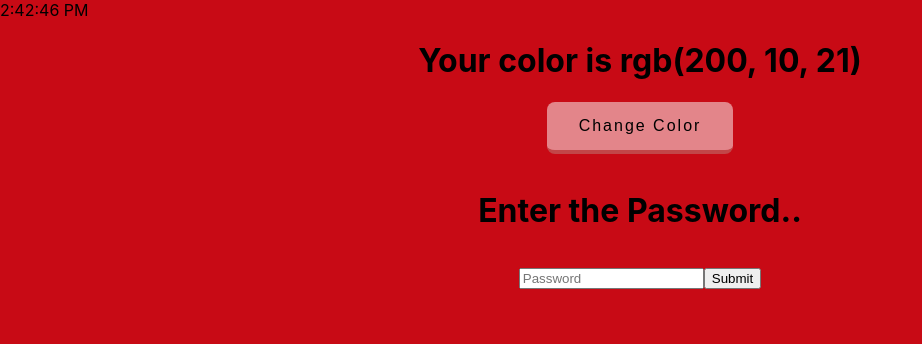
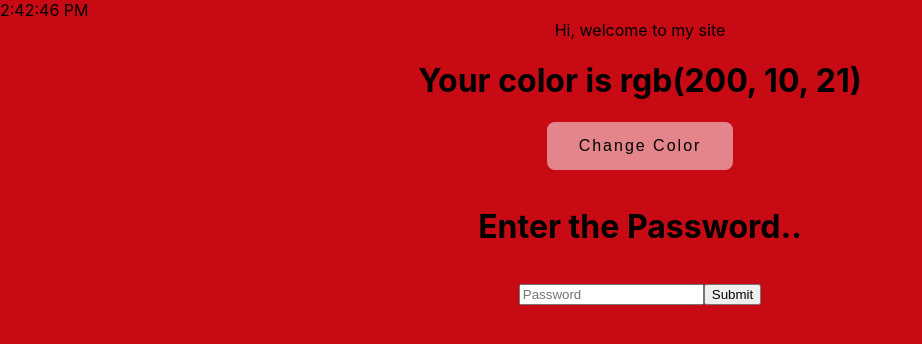
Before and after one commit to GerCassa/cautious-eureka, a React (Create React App) app: page / in a window 1280 px wide. Shown: the top 344 px of the page, without its empty margins (0-922 px from the left). Built offline with nearby package versions, Linux system fonts and the light colour scheme.

Commit message:
modified tree

```diff
--- a/public/index.html
+++ b/public/index.html
@@ -2,29 +2,18 @@
 <html lang="en">
   <head>
     <meta charset="utf-8" />
-    <link rel="icon" href="%PUBLIC_URL%/favicon.ico" />
+    <link rel="icon" href="%PUBLIC_URL%/condor.png" />
     <meta name="viewport" content="width=device-width, initial-scale=1" />
     <meta name="theme-color" content="#000000" />
     <meta
       name="description"
       content="Web site created using create-react-app"
     />
+
     <link rel="apple-touch-icon" href="%PUBLIC_URL%/logo192.png" />
-    <!--
-      manifest.json provides metadata used when your web app is installed on a
-      user's mobile device or desktop. See https://developers.google.com/web/fundamentals/web-app-manifest/
-    -->
     <link rel="manifest" href="%PUBLIC_URL%/manifest.json" />
-    <!--
-      Notice the use of %PUBLIC_URL% in the tags above.
-      It will be replaced with the URL of the `public` folder during the build.
-      Only files inside the `public` folder can be referenced from the HTML.
 
-      Unlike "/favicon.ico" or "favicon.ico", "%PUBLIC_URL%/favicon.ico" will
-      work correctly both with client-side routing and a non-root public URL.
-      Learn how to configure a non-root public URL by running `npm run build`.
-    -->
-    <title>React App</title>
+    <title>GerCassa</title>
   </head>
   <body>
     <noscript>You need to enable JavaScript to run this app.</noscript>
--- a/src/App.css
+++ b/src/App.css
@@ -40,10 +40,10 @@
 button {
   -webkit-transition-duration: 0.1s;
   transition-duration: 0.1s;
-  background-color: #F4595B;
+  /* background-color: #F4595B; */
   border: none;
   border-radius: 8px;
-  border-bottom: 4px solid #C24648;
+  /* border-bottom: 4px solid #C24648; */
   color: white;
   padding: 15px 32px;
   margin: 0 1em 1em 1em;
--- a/src/RandomColorPicker.js
+++ b/src/RandomColorPicker.js
@@ -53,8 +53,3 @@ export class Random extends React.Component {
     );
   }
 }
-
-// ReactDOM.render(
-//   <Random />,
-//   document.getElementById('app')
-// );
--- a/src/index.js
+++ b/src/index.js
@@ -2,15 +2,16 @@ import React from 'react';
 import ReactDOM from 'react-dom';
 import './index.css';
 import reportWebVitals from './reportWebVitals';
-import Contact from './App';
+import Contact from './authForm';
 import  Clock  from './Clock';
-import {Random} from './RandomColorPicker';
+import {Random} from './randomColorPicker';
 
 ReactDOM.render(
   <React.StrictMode>
     <Clock/>
+    <div className="App">Hi, welcome to my site</div>
     <Random/>
-    <Contact />
+    <Contact/>
   </React.StrictMode>,
   document.getElementById('root')
 );
```
Also changed, not shown: public/condor.png (added), src/Button.js (line endings or trailing spaces), src/authForm.js (renamed from src/App.js).
